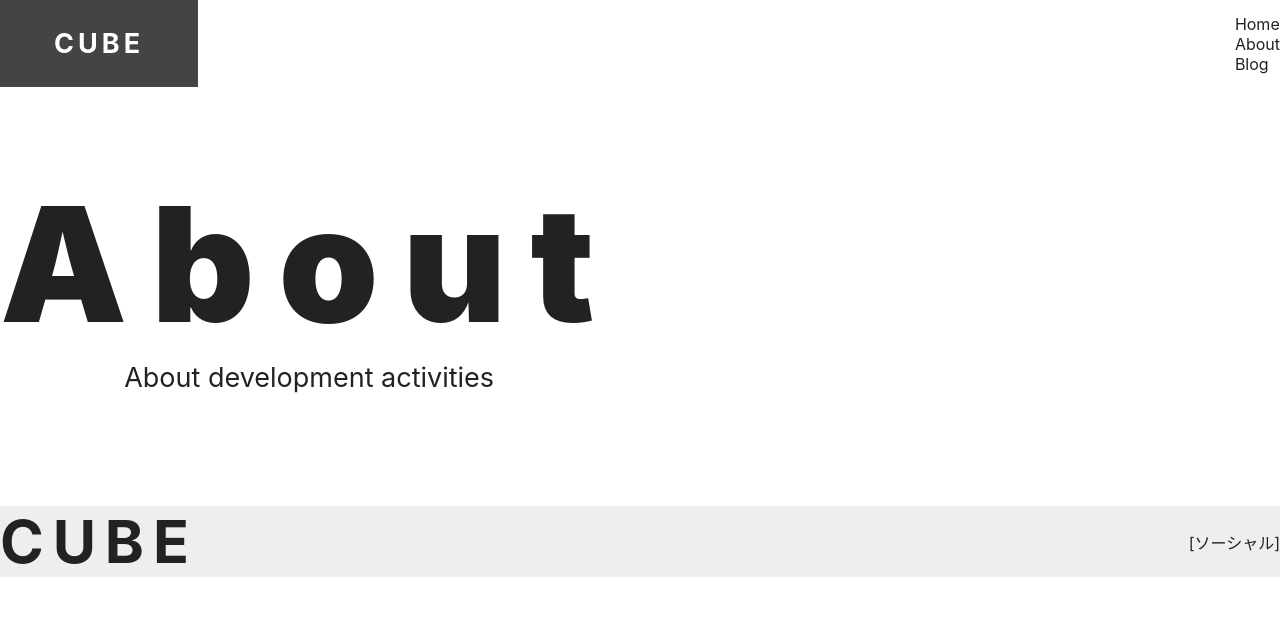
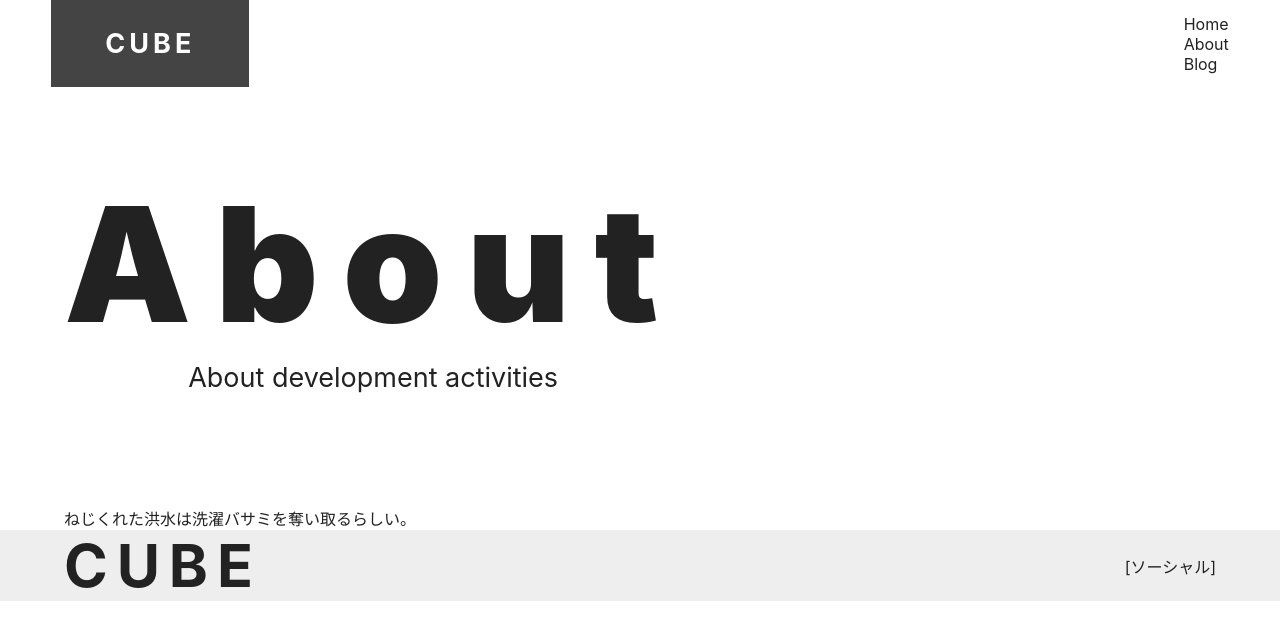
Before and after one commit to kento-yoshidu/Diary, a Next.js app: page /about in a window 1280 px wide. Shown: the top 640 px of the page. Built offline with nearby package versions, Linux system fonts and the light colour scheme.

Commit message:
✨ Create Container Component

```diff
--- /dev/null
+++ b/components/container.tsx
@@ -0,0 +1,10 @@
+import { ReactNode } from "react"
+import styles from "styles/container.module.css"
+
+export default function Container({ children, large = false }: { children: ReactNode, large?: boolean }) {
+  return (
+    <div className={large ? styles.large : styles.default}>
+      {children}
+    </div>
+  )
+}
--- a/components/footer.tsx
+++ b/components/footer.tsx
@@ -1,13 +1,18 @@
+import Container from "./container"
+
 import Logo from "./logo"
+
 import styles from "styles/footer.module.css"
 
 export default function Footer() {
   return (
     <footer className={styles.wrapper}>
-      <div className={styles.flexContainer}>
-        <Logo />
-        [ソーシャル]
-      </div>
+      <Container>
+        <div className={styles.flexContainer}>
+          <Logo />
+          [ソーシャル]
+        </div>
+      </Container>
     </footer>
   )
 }
--- a/components/header.tsx
+++ b/components/header.tsx
@@ -1,15 +1,18 @@
 import Logo from "./logo"
 import Nav from "./nav"
+import Container from "./container"
 
 import styles from "styles/header.module.css"
 
 export default function Header() {
   return (
     <header>
-      <div className={styles.flexContainer}>
-        <Logo boxOn />
-        <Nav />
-      </div>
+      <Container large>
+        <div className={styles.flexContainer}>
+          <Logo boxOn />
+          <Nav />
+        </div>
+      </Container>
     </header>
   )
 }
--- a/pages/about.tsx
+++ b/pages/about.tsx
@@ -1,10 +1,15 @@
 import Hero from "@/components/hero"
+import Container from "@/components/container"
 
 export default function About() {
   return (
-    <Hero
-      title="About"
-      subtitle="About development activities"
-    />
+    <Container>
+      <Hero
+        title="About"
+        subtitle="About development activities"
+      />
+
+      <p>ねじくれた洪水は洗濯バサミを奪い取るらしい。</p>
+    </Container>
   )
 }
--- /dev/null
+++ b/styles/container.module.css
@@ -0,0 +1,10 @@
+.default {
+  width: 92%;
+  max-width: 1152px;
+  margin: 0 auto;
+}
+
+.large {
+  composes: default;
+  max-width: 1280px;
+}
--- /dev/null
+++ b/styles/container.module.css.d.ts
@@ -0,0 +1,4 @@
+declare const styles: {
+  readonly "default": string;
+};
+export = styles;
--- a/styles/footer.module.css.d.ts
+++ b/styles/footer.module.css.d.ts
@@ -0,0 +1,5 @@
+declare const styles: {
+  readonly "wrapper": string;
+  readonly "flexContainer": string;
+};
+export = styles;
```
Also changed, not shown: pages/blog/index.tsx (+7 -4 lines), pages/index.tsx (+8 -5 lines).
